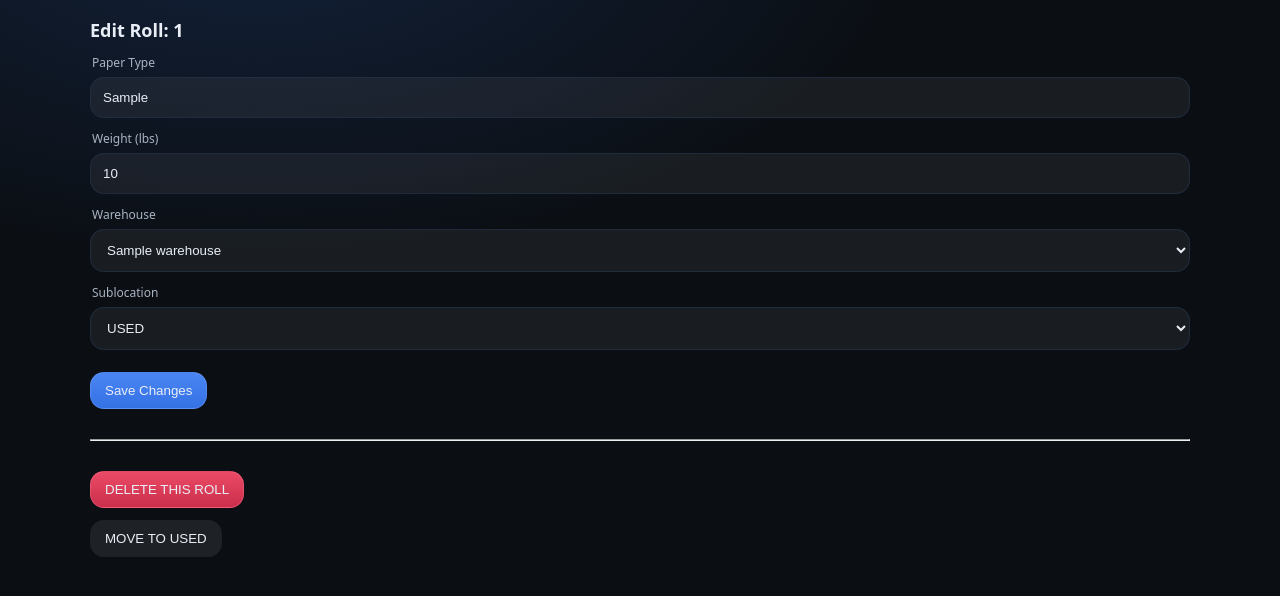
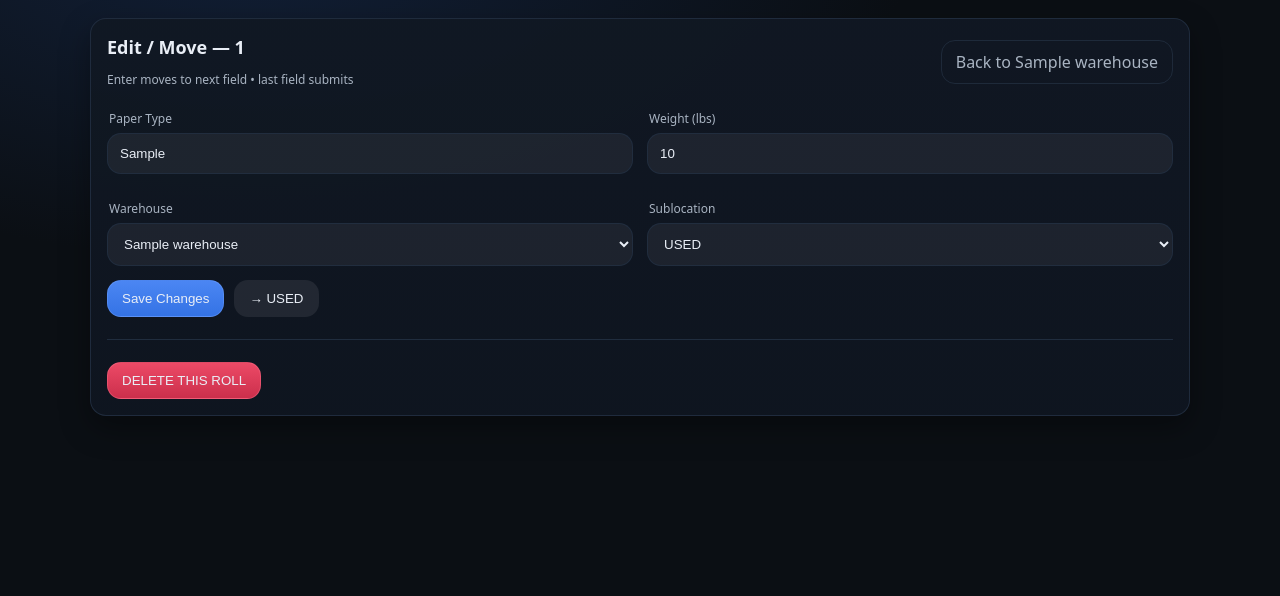
Before and after one commit to TomasOrrego11/Roll-Inventory, a Python web app: template templates/edit.html in a window 1280 px wide. Shown: the part 70-666 px from the top of the page. Run offline with Jinja, Linux system fonts and the light colour scheme; the template is opened without the code that fills it: most values are stand-ins (such as "Sample title", 1, 10 or a date in 2020).

Commit message:
Update edit.html

```diff
--- a/templates/edit.html
+++ b/templates/edit.html
@@ -2,47 +2,59 @@
 {% set title = "Edit / Move Roll" %}
 {% block content %}
 
-<h3>Edit Roll: {{ r.roll_id }}</h3>
+<div class="card">
+  <div style="display:flex; align-items:center; justify-content:space-between; gap:12px; flex-wrap:wrap;">
+    <div>
+      <h3>Edit / Move — {{ r.roll_id }}</h3>
+      <div class="hint">Enter moves to next field • last field submits</div>
+    </div>
+    <a class="btn ghost" href="{{ url_for('inventory', warehouse=r.warehouse) }}">Back to {{ r.warehouse }}</a>
+  </div>
 
-<form method="post" autocomplete="off">
-
+  <form method="post" autocomplete="off" data-page="edit" style="margin-top:10px;">
+    <div class="grid2">
+      <div>
         <label>Paper Type</label>
         <input name="paper_type" value="{{ r.paper_type }}" required>
+      </div>
 
+      <div>
         <label>Weight (lbs)</label>
-  <!-- No required: if you leave blank, backend keeps current weight -->
-  <input name="weight" value="{{ r.weight }}" inputmode="numeric">
+        <input name="weight" value="{{ r.weight }}" inputmode="numeric" required>
+      </div>
 
+      <div>
         <label>Warehouse</label>
         <select name="warehouse" id="warehouse" required>
           {% for w in warehouses %}
             <option value="{{ w }}" {% if r.warehouse == w %}selected{% endif %}>{{ w }}</option>
           {% endfor %}
         </select>
+      </div>
 
+      <div>
         <label>Sublocation</label>
         <select name="location" id="location" required></select>
+      </div>
+    </div>
 
-  <br><br>
-
+    <div style="display:flex; gap:10px; margin-top:14px; flex-wrap:wrap;">
       <button class="btn primary" type="submit">Save Changes</button>
-
+      <form method="post" action="{{ url_for('remove_roll_pc', roll_id=r.roll_id) }}"
+            onsubmit="return confirm('Move to USED?');" style="margin:0;">
+        <button class="btn" type="submit">→ USED</button>
+      </form>
+    </div>
   </form>
 
-<hr style="margin:30px 0;">
+  <hr style="margin:22px 0; border:none; border-top:1px solid rgba(35,48,66,.9);">
 
   <form method="post"
         action="{{ url_for('delete_roll_pc', roll_id=r.roll_id) }}"
         onsubmit="return confirm('DELETE this roll permanently? This cannot be undone.');">
     <button class="btn danger" type="submit">DELETE THIS ROLL</button>
   </form>
-
-<form method="post"
-      action="{{ url_for('to_used_pc', roll_id=r.roll_id) }}"
-      onsubmit="return confirm('Move this roll to USED?');"
-      style="margin-top: 12px;">
-  <button class="btn" type="submit">MOVE TO USED</button>
-</form>
+</div>
 
 <script>
 const wh1 = {{ locations_for('WH1')|tojson }};
@@ -55,7 +67,7 @@ const currentLoc = "{{ r.location }}";
 const whEl = document.getElementById("warehouse");
 const locEl = document.getElementById("location");
 
-function fillLocations(wh, selected=null){
+function fillLocations(wh, selected){
   locEl.innerHTML = "";
 
   let list = [];
@@ -67,13 +79,17 @@ function fillLocations(wh, selected=null){
     const opt = document.createElement("option");
     opt.value = v;
     opt.textContent = v;
-    if(v === (selected || currentLoc)) opt.selected = true;
+    if(v === selected) opt.selected = true;
     locEl.appendChild(opt);
   });
+
+  // fallback: if selected not in list, pick first
+  if(!locEl.value && list.length) locEl.value = list[0];
 }
 
 whEl.addEventListener("change", ()=>{
-  fillLocations(whEl.value, null);
+  const wh = whEl.value;
+  fillLocations(wh, (wh === currentWH ? currentLoc : null));
 });
 
 fillLocations(currentWH, currentLoc);
```
Lines whose indentation alone changed are shown as unchanged.
